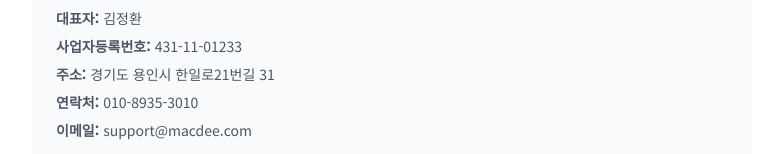
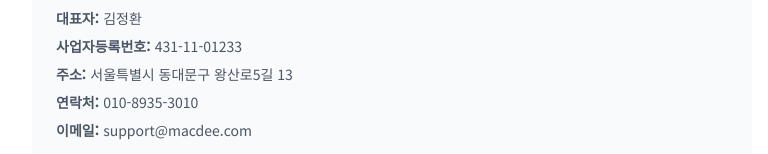
Before and after one commit to makethiswon-gif/macdee, a Next.js app: page /refund in a window 1280 px wide. Shown: the part 1910-2064 px from the top of the page, without its empty margins (248-1016 px from the left). Built offline with nearby package versions, Linux system fonts and the light colour scheme.

Commit message:
fix: update business address to 서울특별시 동대문구 왕산로5길 13

```diff
--- a/app/page.tsx
+++ b/app/page.tsx
@@ -611,7 +611,7 @@ function Footer() {
             <ul className="space-y-3 text-[13px] text-white/25">
               <li>010-8935-3010</li>
               <li>support@macdee.com</li>
-              <li>경기도 용인시 한일로21번길 31</li>
+              <li>서울특별시 동대문구 왕산로5길 13</li>
             </ul>
           </div>
         </div>
@@ -620,7 +620,7 @@ function Footer() {
         <div className="mt-12 pt-6 border-t border-white/[0.04]">
           <p className="text-[11px] text-white/15 leading-relaxed">
             상호명: 메이크디스원 | 대표자: 김정환 | 사업자등록번호: 431-11-01233<br />
-            주소: 경기도 용인시 한일로21번길 31 | 대표번호: 010-8935-3010
+            주소: 서울특별시 동대문구 왕산로5길 13 | 대표번호: 010-8935-3010
           </p>
         </div>
 
--- a/app/refund/page.tsx
+++ b/app/refund/page.tsx
@@ -138,7 +138,7 @@ export default function RefundPolicyPage() {
                             <li><strong>상호명:</strong> 메이크디스원</li>
                             <li><strong>대표자:</strong> 김정환</li>
                             <li><strong>사업자등록번호:</strong> 431-11-01233</li>
-                            <li><strong>주소:</strong> 경기도 용인시 한일로21번길 31</li>
+                            <li><strong>주소:</strong> 서울특별시 동대문구 왕산로5길 13</li>
                             <li><strong>연락처:</strong> 010-8935-3010</li>
                             <li><strong>이메일:</strong> support@macdee.com</li>
                         </ul>
--- a/app/terms/page.tsx
+++ b/app/terms/page.tsx
@@ -140,7 +140,7 @@ export default function TermsPage() {
                             <li><strong>상호명:</strong> 메이크디스원</li>
                             <li><strong>대표자:</strong> 김정환</li>
                             <li><strong>사업자등록번호:</strong> 431-11-01233</li>
-                            <li><strong>주소:</strong> 경기도 용인시 한일로21번길 31</li>
+                            <li><strong>주소:</strong> 서울특별시 동대문구 왕산로5길 13</li>
                             <li><strong>연락처:</strong> 010-8935-3010</li>
                             <li><strong>이메일:</strong> support@macdee.com</li>
                         </ul>
```
